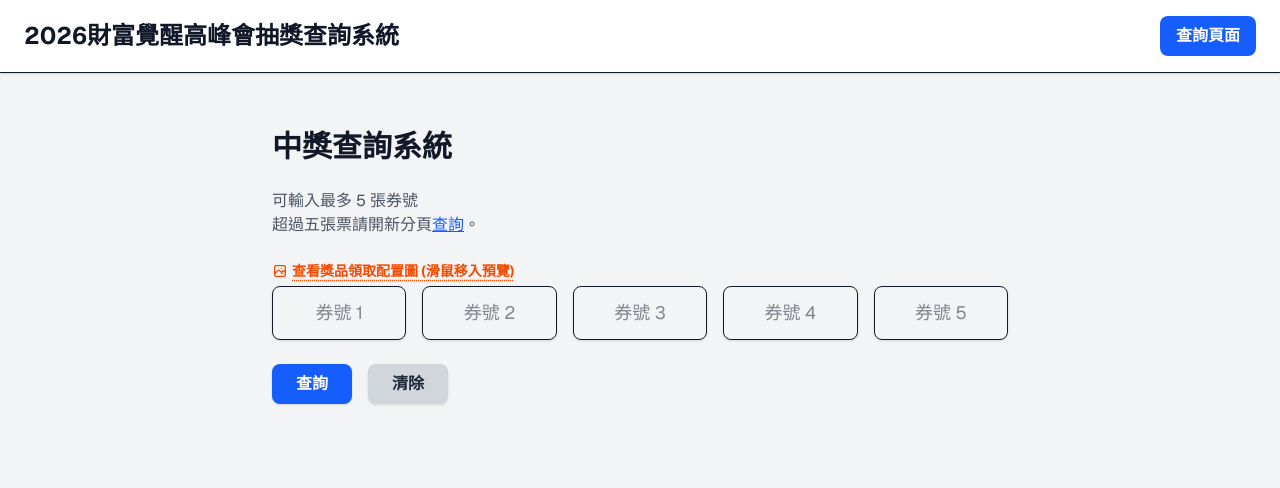
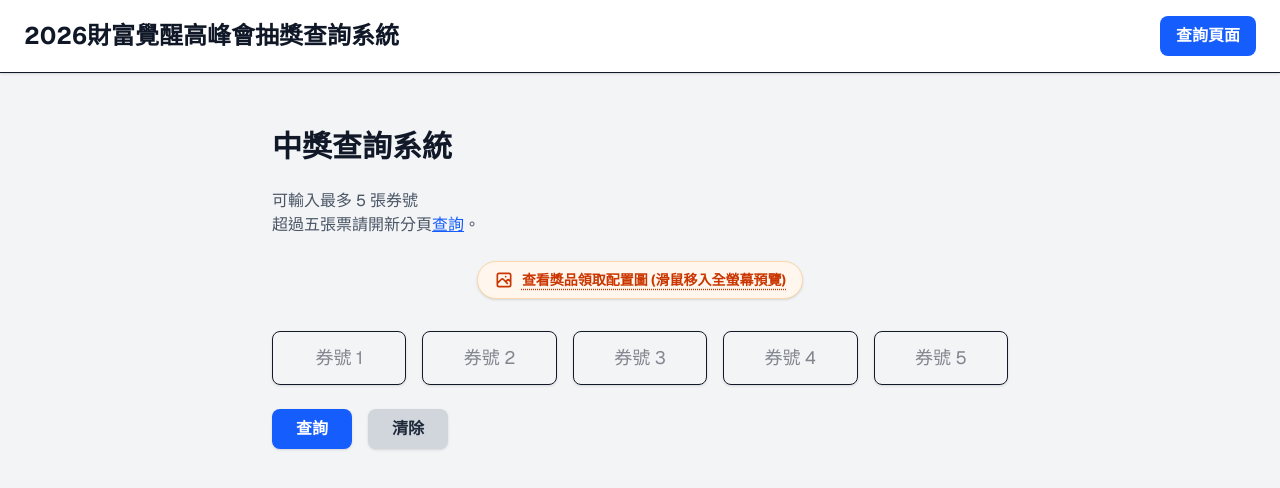
Before and after one commit to easyrichservice-spec/spring-party-lottery, a Next.js app: page /query in a window 1280 px wide. Shown: the top 488 px of the page. Built offline with nearby package versions, Linux system fonts and the light colour scheme.

Commit message:
fix gift

```diff
--- a/app/query/page.tsx
+++ b/app/query/page.tsx
@@ -9,10 +9,10 @@ export default function QueryPage() {
   const [errorMessage, setErrorMessage] = useState('');
   const [fieldErrors, setFieldErrors] = useState(['', '', '', '', '']); // 每欄錯誤訊息
 
-    // 控制圖片浮動顯示的 State
+  // 控制圖片全螢幕預覽的 State
   const [showImagePreview, setShowImagePreview] = useState(false);
 
-  // 請在此處替換您的實際圖片連結
+  // 您的實際圖片連結
   const imageUrl = "https://i.ibb.co/zVT7kkjR/2026-Google-1.jpg";
 
 
@@ -103,32 +103,47 @@ export default function QueryPage() {
         。
       </p>
       {/* 圖片預覽連結區塊 */}
-      <div className="relative inline-block w-fit">
+      <div className="flex justify-center mb-8">
+        <div className="relative inline-block">
           <a
             href={imageUrl}
             target="_blank"
             rel="noopener noreferrer"
             onMouseEnter={() => setShowImagePreview(true)}
             onMouseLeave={() => setShowImagePreview(false)}
-          className="text-sm text-orange-600 hover:text-orange-700 font-bold flex items-center gap-1 cursor-pointer underline decoration-dotted underline-offset-4"
+            className="group flex items-center gap-2 px-4 py-2 bg-orange-50 text-orange-700 rounded-full border border-orange-200 hover:bg-orange-100 transition-all duration-200 shadow-sm"
           >
-          <svg xmlns="http://www.w3.org/2000/svg" className="h-4 w-4" fill="none" viewBox="0 0 24 24" stroke="currentColor">
+            <svg xmlns="http://www.w3.org/2000/svg" className="h-5 w-5" fill="none" viewBox="0 0 24 24" stroke="currentColor">
               <path strokeLinecap="round" strokeLinejoin="round" strokeWidth={2} d="M4 16l4.586-4.586a2 2 0 012.828 0L16 16m-2-2l1.586-1.586a2 2 0 012.828 0L20 14m-6-6h.01M6 20h12a2 2 0 002-2V6a2 2 0 00-2-2H6a2 2 0 00-2 2v12a2 2 0 002 2z" />
             </svg>
-          查看獎品領取配置圖 (滑鼠移入預覽)
+            <span className="text-sm font-bold underline decoration-dotted underline-offset-4">查看獎品領取配置圖 (滑鼠移入全螢幕預覽)</span>
           </a>
 
-        {/* 浮動預覽圖片容器 */}
+          {/* 全螢幕預覽容器 (接近全螢幕) */}
           {showImagePreview && (
-          <div className="absolute z-50 top-8 left-0 p-2 bg-white border shadow-2xl rounded-xl w-64 sm:w-80 animate-in fade-in zoom-in duration-200">
+            <div className="fixed inset-0 z-100 flex items-center justify-center p-4 sm:p-12 pointer-events-none">
+              {/* 深色毛玻璃背景遮罩 */}
+              <div className="absolute inset-0 bg-black/60 backdrop-blur-md animate-in fade-in duration-300"></div>
+
+              {/* 圖片預覽主體 */}
+              <div className="relative z-101 max-w-full max-h-full flex flex-col items-center animate-in zoom-in duration-300">
+                <div className="bg-white p-2 rounded-2xl shadow-2xl border border-white/20 overflow-hidden">
                   <img
                     src={imageUrl}
                     alt="獎品配置圖預覽"
-              className="w-full h-auto rounded-lg"
+                    className="max-w-[90vw] max-h-[75vh] object-contain rounded-xl"
                   />
-            <p className="text-[10px] text-gray-400 mt-2 text-center">點擊可於新分頁查看原圖</p>
+                </div>
+                <div className="mt-6 bg-white/10 backdrop-blur-md border border-white/20 px-8 py-3 rounded-full shadow-lg">
+                  <p className="text-white text-lg font-bold tracking-widest">
+                    獎品領取配置圖
+                  </p>
+                  <p className="text-white/60 text-xs text-center">點擊連結可開新分頁查看原圖</p>
+                </div>
+              </div>
             </div>
           )}
+        </div>
       </div>
 
       {/* 輸入欄位 */}
```
Lines whose indentation alone changed are shown as unchanged.
